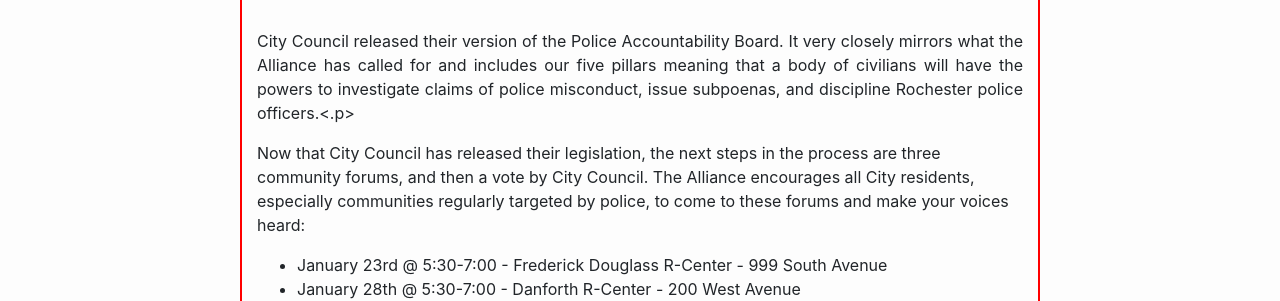
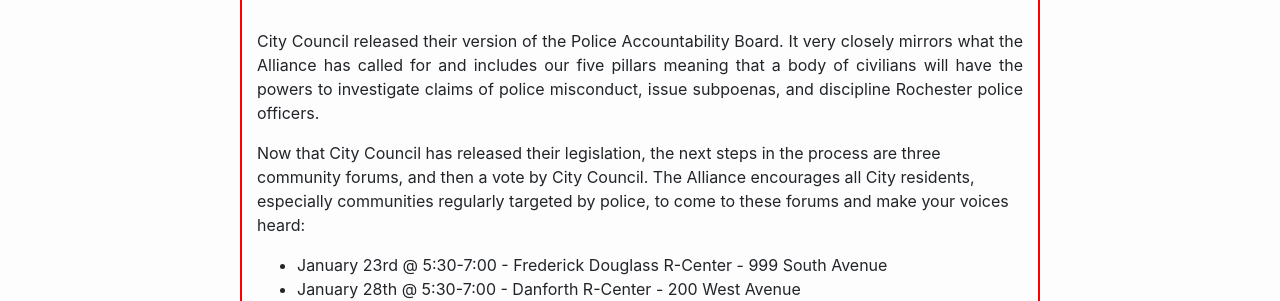
Before and after one commit to pabnow/pabnow.github.io, a Jekyll site: the page built from index.html, in a window 1280 px wide and 900 px high, scrolled down 325 px. Shown: the part 229-530 px from the top of the window. Built offline with Jekyll 4.4.1, drawn with Linux system fonts in a browser that asks for light colours; nearby versions of some CDN libraries; comment, search, counter and statistics services are not loaded.

```diff
--- a/index.html
+++ b/index.html
@@ -19,7 +19,7 @@ title: PAB
         	<h1 class="display-4" style="color: red">City Council Released Their Police Accountability Legislation</h1>
 
 	<p style="text-align: justify;">
-City Council released their version of the Police Accountability Board. It very closely mirrors what the Alliance has called for and includes our five pillars meaning that a body of civilians will have the powers to investigate claims of police misconduct, issue subpoenas, and discipline Rochester police officers.<.p>
+City Council released their version of the Police Accountability Board. It very closely mirrors what the Alliance has called for and includes our five pillars meaning that a body of civilians will have the powers to investigate claims of police misconduct, issue subpoenas, and discipline Rochester police officers.</p>
 
 <p>
 Now that City Council has released their legislation, the next steps in the process are three community forums, and then a vote by City Council. The Alliance encourages all City residents, especially communities regularly targeted by police, to come to these forums and make your voices heard:
```
